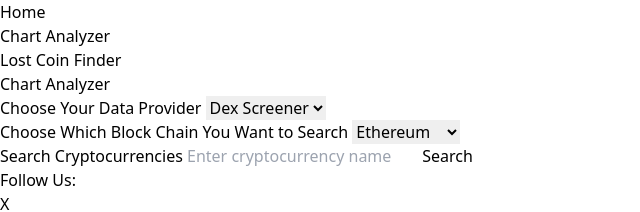
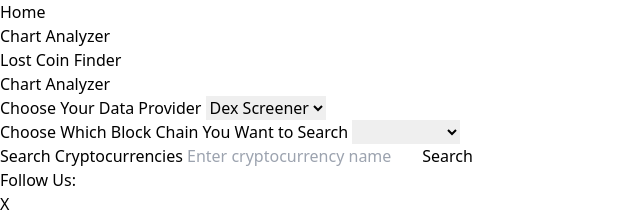
Before and after one commit to yeatersink/Blind-Bit-Boyz, a SvelteKit app: page /chart-analyzer in a window 1280 px wide. Shown: the top 212 px of the page, without its empty margins (0-640 px from the left). Built offline with nearby package versions, Linux system fonts and the light colour scheme.

Commit message:
Trying to fix blockchain issues

```diff
--- a/src/routes/chart-analyzer/+page.svelte
+++ b/src/routes/chart-analyzer/+page.svelte
@@ -1,27 +1,28 @@
 <script lang="ts">
 	import { onMount } from 'svelte';
 	let query = '';
-    let results:Array<any> = [];
-    let blockchainList=[
-    {name:"Ethereum",value:"ethereum"},
-{name:"Pulse Chain",value:"pulsechain"}
-    ]
-let currentBlockchain:string = "ethereum";
+	let results: Array<any> = [];
+	let blockchainList = [
+		{ name: 'Ethereum', value: 'eth' },
+		{ name: 'Pulse Chain', value: 'pls' }
+	];
+	let currentBlockchain: string = 'ethereum';
 
 	async function searchCryptocurrencies() {
-        const response = await fetch(`https://api.dexscreener.com/latest/dex/tokens/${query}?blockchain=${currentBlockchain}`);
-console.log(response)
+		const response = await fetch(
+			`https://api.dexscreener.com/latest/dex/search?${currentBlockchain}/${query}`
+		);
+		console.log(response);
 		const data = await response.json();
 		results = data.pairs;
 	}
 </script>
 
-
 <svelte:head>
 	<title>Welcome to the Chart Analyzer.</title>
 </svelte:head>
 
-<h1> Chart Analyzer</h1>
+<h1>Chart Analyzer</h1>
 <form on:submit|preventDefault={searchCryptocurrencies}>
 	<label for="provider">Choose Your Data Provider</label>
 	<select id="provider">
@@ -30,16 +31,16 @@ console.log(response)
 		<option disabled value="coingecko">Coin Gecko</option>
 		<option disabled value="coinbase">Coin Base</option>
 	</select>
-<br>
+	<br />
 	<label for="blockchain">Choose Which Block Chain You Want to Search</label>
 	<select id="blockchain" bind:value={currentBlockchain}>
 		{#each blockchainList as blockchain}
 			<option value={blockchain.value}>{blockchain.name}</option>
 		{/each}
 	</select>
-    <br>
+	<br />
 	<label for="search">Search Cryptocurrencies</label>
-    <input id="search" type="text" bind:value={query} placeholder="Enter cryptocurrency name">
+	<input id="search" type="text" bind:value={query} placeholder="Enter cryptocurrency name" />
 	<button type="submit">Search</button>
 </form>
 
@@ -47,7 +48,10 @@ console.log(response)
 	<h2>Results: {results.length}</h2>
 	<ul>
 		{#each results as result}
-            <li>{result.baseToken.name} ({result.baseToken.symbol}) {result.baseToken.address} / {result.quoteToken.name} ({result.quoteToken.symbol}) / {result.pairAddress} ${result.priceUsd}</li>
+			<li>
+				{result.baseToken.name} ({result.baseToken.symbol}) {result.baseToken.address} / {result
+					.quoteToken.name} ({result.quoteToken.symbol}) / {result.pairAddress} ${result.priceUsd}
+			</li>
 		{/each}
 	</ul>
 {/if}
```
Also changed, not shown: 1 other file (tests, documents, lock files or other folders). Lines whose indentation alone changed are shown as unchanged.
